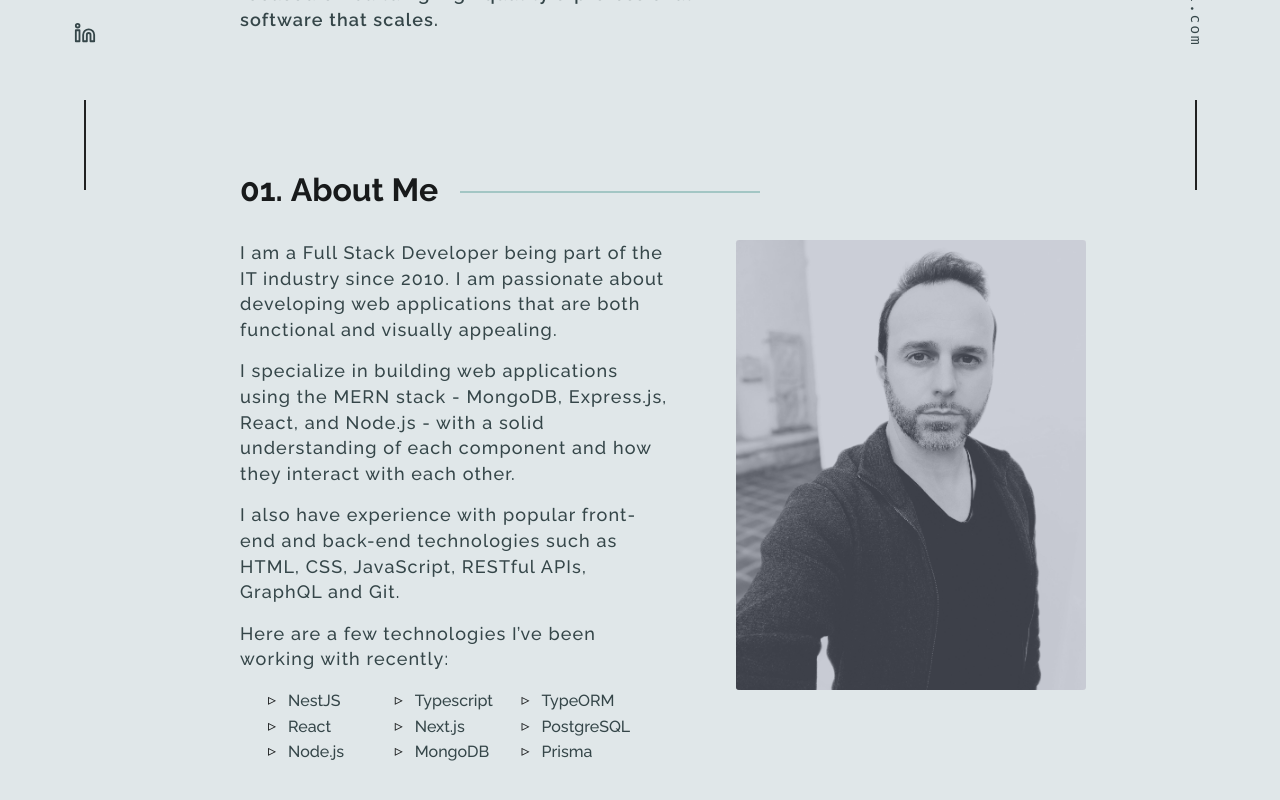
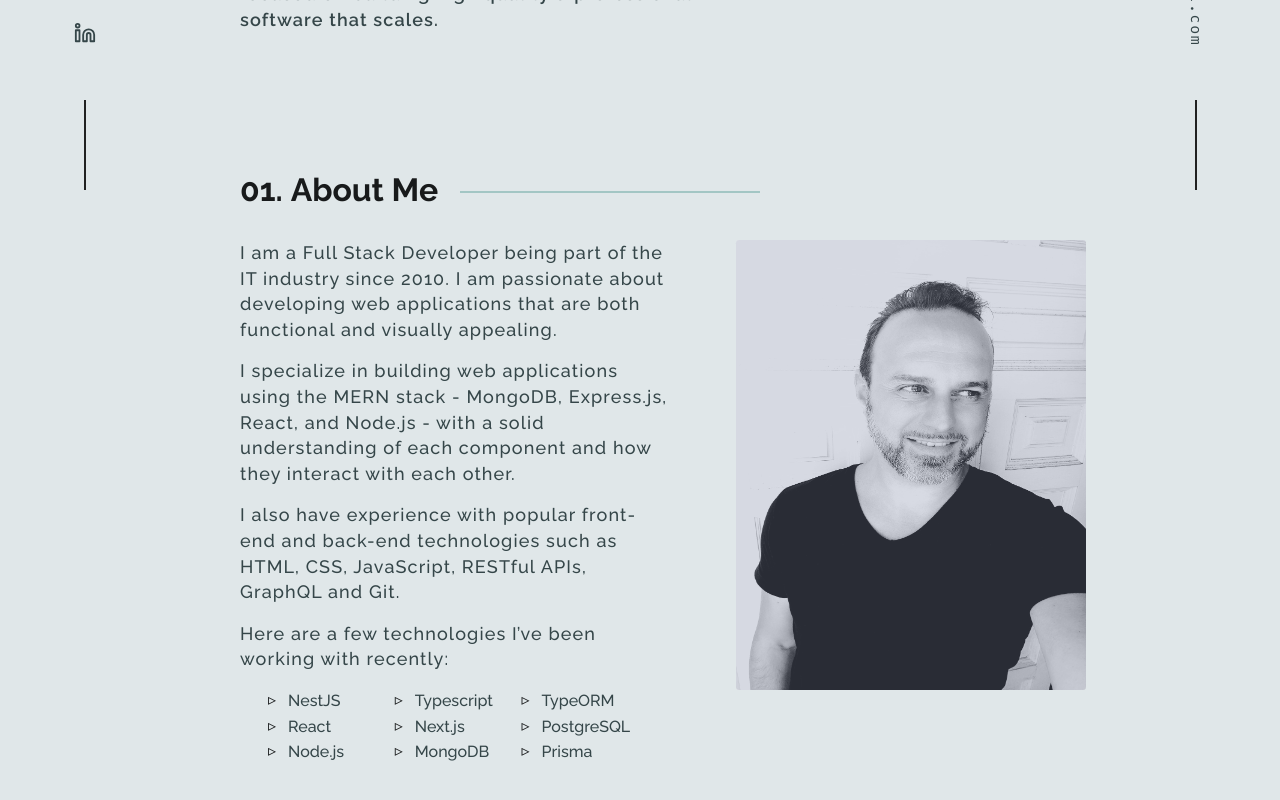
Before and after one commit to francislagares/francis-nextjs-portfolio, a Next.js app: page / in a window 1280 px wide. Shown: the part 610-1410 px from the top of the page. Built offline with nearby package versions, Linux system fonts and the light colour scheme; no server answers.

Commit message:
feat: change profile image

```diff
--- a/src/sections/About.tsx
+++ b/src/sections/About.tsx
@@ -63,7 +63,7 @@
         <div className='about-grid-photo'>
           <div className='overlay'></div>
           <div className='about-grid-photo-container'>
-            <Image src='/francis.jpeg' alt='profile' width={350} height={450} />
+            <Image src='/francis.jpg' alt='profile' width={350} height={450} />
           </div>
         </div>
       </div>
```
Also changed, not shown: public/francis.jpeg (deleted), public/francis.jpg (added).
